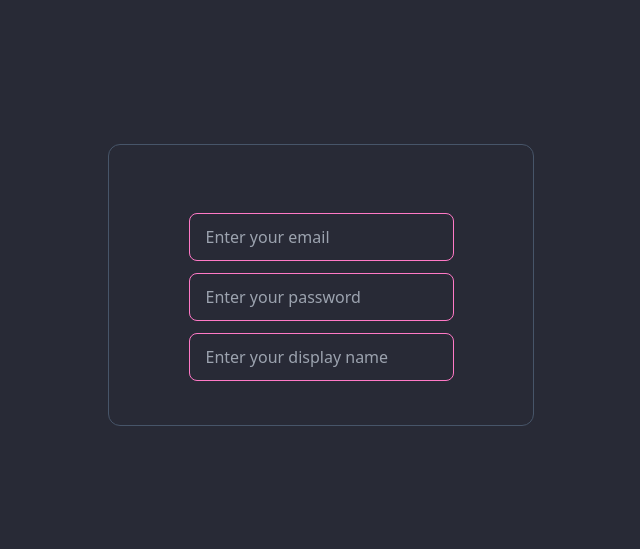
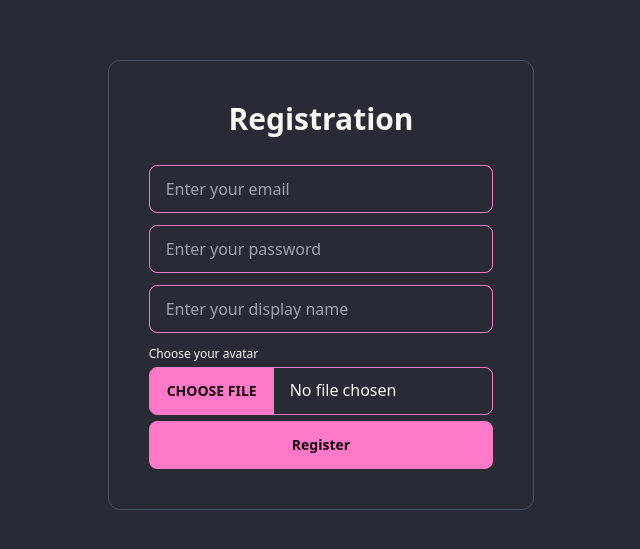
Before and after one commit to ka1serrr/vue_chat, a Vue app: page / in a window 1280 px wide. Shown: the part 115-664 px from the top of the page, without its empty margins (319-959 px from the left). Built offline with nearby package versions, Linux system fonts and the light colour scheme.

Commit message:
feat: register is now working with avatar

```diff
--- a/package.json
+++ b/package.json
@@ -20,7 +20,8 @@
     "tailwindcss": "^3.4.1",
     "theme-change": "^2.5.0",
     "vue": "^3.4.15",
-    "vue-router": "^4.2.5"
+    "vue-router": "^4.2.5",
+    "vue-toastification": "^2.0.0-rc.5"
   },
   "devDependencies": {
     "@tsconfig/node20": "^20.1.2",
--- a/src/app/firebase.config.ts
+++ b/src/app/firebase.config.ts
@@ -1,4 +1,6 @@
 import { initializeApp } from "firebase/app";
+import { getAuth } from "firebase/auth";
+import { getStorage } from "firebase/storage";
 
 // Your web app's Firebase configuration
 const firebaseConfig = {
@@ -11,4 +13,8 @@ const firebaseConfig = {
 };
 
 // Initialize Firebase
-const app = initializeApp(firebaseConfig);
+export const app = initializeApp(firebaseConfig);
+
+export const auth = getAuth();
+
+export const storage = getStorage();
--- a/src/main.ts
+++ b/src/main.ts
@@ -2,13 +2,16 @@ import "./main.css";
 
 import { createApp } from "vue";
 import { createPinia } from "pinia";
+import "vue-toastification/dist/index.css";
+import Toast from "vue-toastification";
 
+import router from "@/app/router";
 import App from "./App.vue";
-import router from "@/app/router";
 
 const app = createApp(App);
 
 app.use(createPinia());
 app.use(router);
+app.use(Toast);
 
 app.mount("#app");
--- a/src/shared/ui/BaseInput.vue
+++ b/src/shared/ui/BaseInput.vue
@@ -8,7 +8,6 @@ type Props = {
 
 withDefaults(defineProps<Props>(), {});
 const modelValue = defineModel();
-const emit = defineEmits(["update:modelValue"]);
 </script>
 
 <template>
@@ -17,11 +16,11 @@ const emit = defineEmits(["update:modelValue"]);
     <input
       v-bind="$attrs"
       v-model="modelValue"
-      type="text"
       :id="id"
       class="input input-bordered input-primary"
-      :class="{ 'input-warning': error }"
+      :class="{ 'input-error': error }"
     />
+
     <div v-if="error" class="text-red-500 font-bold text-xl">
       {{ error }}
     </div>
--- /dev/null
+++ b/src/shared/ui/FileInput.vue
@@ -0,0 +1,14 @@
+<script setup lang="ts">
+type Props = {
+  label?: string;
+  className?: string;
+};
+
+defineProps<Props>();
+</script>
+<template>
+  <div class="flex flex-col items-start" :class="className">
+    <label v-if="label" class="text-main-white text-small block mb-1">{{ label }}</label>
+    <input v-bind="$attrs" type="file" class="file-input file-input-bordered file-input-primary" />
+  </div>
+</template>
--- a/src/shared/ui/index.ts
+++ b/src/shared/ui/index.ts
@@ -1 +1,4 @@
 import BaseInput from "./BaseInput.vue";
+import FileInput from "./FileInput.vue";
+
+export { BaseInput, FileInput };
--- a/src/widgets/AuthForm/ui/Registration/RegistrationForm.vue
+++ b/src/widgets/AuthForm/ui/Registration/RegistrationForm.vue
@@ -1,14 +1,20 @@
 <script setup lang="ts">
-import { reactive, ref } from "vue";
-import { email, minLength, required } from "@vuelidate/validators";
+import { computed, reactive, ref as vueRef } from "vue";
+import { validateRules } from "./validateRueles";
 import { useVuelidate } from "@vuelidate/core";
-import BaseInput from "@/shared/ui/BaseInput.vue";
+import { BaseInput, FileInput } from "@/shared";
+import { createUserWithEmailAndPassword, updateProfile } from "firebase/auth";
+import { ref as fbRef, uploadBytesResumable, getDownloadURL } from "firebase/storage";
+import { auth, storage } from "@/app/firebase.config";
+import { useToast } from "vue-toastification";
 
 type Props = {
   formType: "Login" | "Registration";
 };
 
-defineProps<Props>();
+const props = defineProps<Props>();
+
+const buttonText = computed(() => (props.formType === "Login" ? "Login" : "Register"));
 
 const formState = reactive({
   email: "",
@@ -16,45 +22,96 @@ const formState = reactive({
   displayName: "",
 });
 
-const validateRules = {
-  email: { required, email },
-  displayName: { required, minLength: minLength(2) },
-  password: { required, minLength: minLength(6) },
+const toast = useToast();
+
+const v$ = useVuelidate(validateRules, formState);
+
+const avatar = vueRef<Blob | null>(null);
+
+const changeAvatar = (event: Event) => {
+  const target = event.target as HTMLInputElement;
+  const files = target?.files;
+
+  if (files) {
+    avatar.value = files[0];
+  }
 };
 
-const text = ref("");
+const handleSubmit = async () => {
+  const isValidated = await v$.value.$validate();
 
-const v$ = useVuelidate(validateRules, formState);
+  if (!isValidated) {
+    return;
+  }
+
+  try {
+    const res = await createUserWithEmailAndPassword(auth, formState.email, formState.password);
+
+    await updateProfile(res.user, {
+      displayName: formState.displayName,
+    });
+
+    if (avatar.value) {
+      const storageRef = fbRef(storage, formState.displayName);
+      const uploadTask = uploadBytesResumable(storageRef, avatar.value);
+
+      uploadTask.on(
+        "state_changed",
+        () => {},
+        (error: unknown) => {
+          toast.error("An error occurred on the server");
+        },
+        () => {
+          getDownloadURL(uploadTask.snapshot.ref).then(async (downloadUrl) => {
+            await updateProfile(res.user, {
+              photoURL: downloadUrl,
+            });
+          });
+        },
+      );
+    }
+
+    toast.success("ура");
+  } catch (e) {
+    toast.error("An error occurred on the server");
+  }
+};
 </script>
 
 <template>
   <div class="center h-full">
-    <div class="flex flex-col items-center w-1/3 border rounded-xl border-slate-600 p-10">
-      <h1 class="text-3xl font-bold mb-5">{{ text }}</h1>
+    <form
+      @submit.prevent="handleSubmit"
+      class="flex flex-col items-center w-1/3 border rounded-xl border-slate-600 p-10"
+    >
+      <h1 class="text-3xl font-bold mb-5">{{ formType }}</h1>
       <BaseInput
-        class="mb-0.5"
+        class="mb-0.5 w-full"
         v-model="formState.email"
         id="email"
         type="email"
         placeholder="Enter your email"
-        :error="v$.email.$error"
+        :error="v$.email?.$errors[0]?.$message"
       />
 
       <BaseInput
-        class="mb-0.5"
+        class="mb-0.5 w-full"
         v-model="formState.password"
-        id="email"
+        id="password"
         type="password"
         placeholder="Enter your password"
-        :error="v$.password.$error"
+        :error="v$.password?.$errors[0]?.$message"
       />
       <BaseInput
-        class="mb-0.5"
+        class="w-full mb-1.5"
         v-model="formState.displayName"
-        id="email"
+        id="displayName"
         placeholder="Enter your display name"
-        :error="v$.displayName.$error"
+        :error="v$.displayName?.$errors[0]?.$message"
       />
-    </div>
+
+      <FileInput @change="changeAvatar" class="w-full" accept="image/png, image/jpeg" label="Choose your avatar" />
+      <button type="submit" class="btn btn-primary w-full mt-1.5">{{ buttonText }}</button>
+    </form>
   </div>
 </template>
--- /dev/null
+++ b/src/widgets/AuthForm/ui/Registration/validateRueles.ts
@@ -0,0 +1,7 @@
+import { email, minLength, required } from "@vuelidate/validators";
+
+export const validateRules = {
+  email: { required, email },
+  displayName: { required, minLength: minLength(2) },
+  password: { required, minLength: minLength(6) },
+};
--- a/tailwind.config.js
+++ b/tailwind.config.js
@@ -6,6 +6,12 @@ export default {
       padding: {
         layout: "8px",
       },
+      textColor: {
+        "main-white": "#F8F8F3",
+      },
+      fontSize: {
+        small: "12px",
+      },
     },
   },
   plugins: [require("daisyui")],
```
Also changed, not shown: 1 other file (tests, documents, lock files or other folders).
